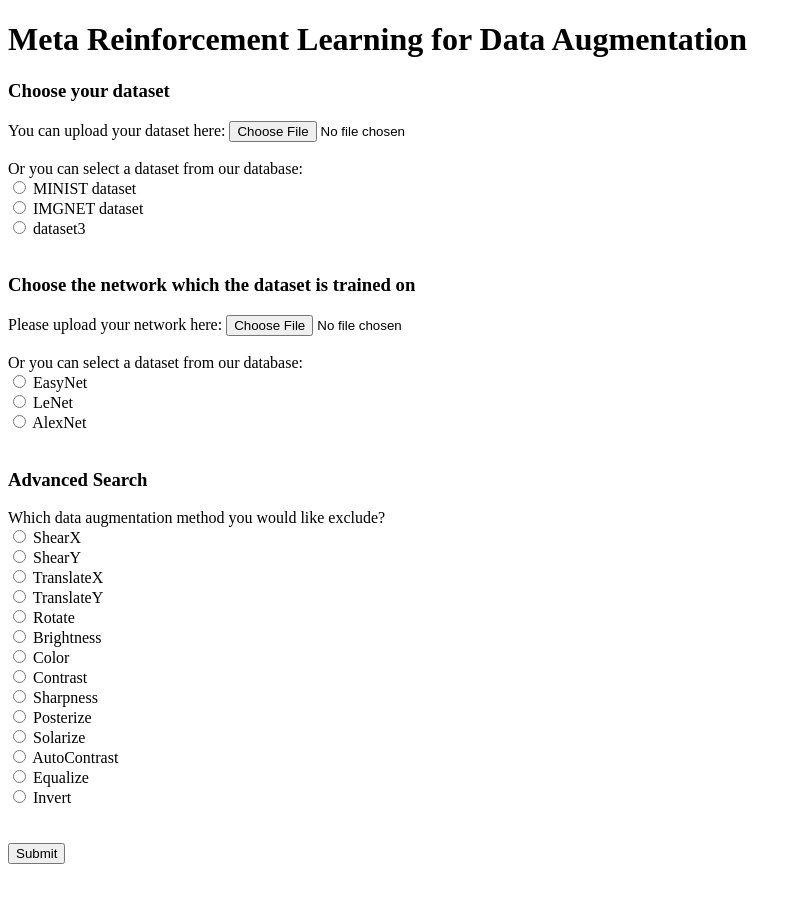
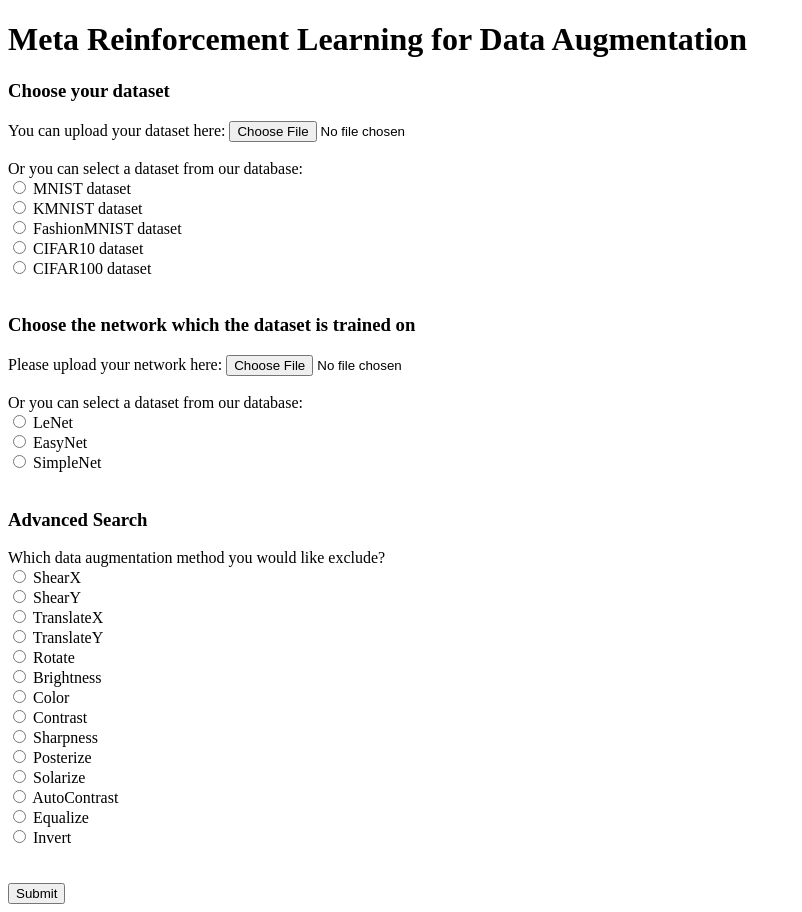
Before and after one commit to Sunjin000/auto-augmentation, a Flask app: page / in a window 1280 px wide. Shown: the whole page, without its empty margins (0-802 px from the left). Before the commit the page ends 864 px from the top, so only its background shows below. Run offline with Flask 2, Linux system fonts and the light colour scheme.

Commit message:
connect ds and childnetwork selection to flask

```diff
--- a/app.py
+++ b/app.py
@@ -1,12 +1,9 @@
 from flask import Flask
 from auto_augmentation import create_app
 import os
+
 app = create_app()
 port = int(os.environ.get("PORT", 5000))
 
-
-# if __name__ == '__main__':
-#     app.run(host='0.0.0.0',port=port)
-
 if __name__ == '__main__':
-    app.run(debug=True)
+    app.run(host='0.0.0.0',port=port)
--- a/auto_augmentation/templates/home.html
+++ b/auto_augmentation/templates/home.html
@@ -12,16 +12,24 @@
   <!-- dataset radio button -->
   Or you can select a dataset from our database: <br>
   <input type="radio" id="dataset1"
-    name="dataset_selection" value="MINIST">
-  <label for="dataset1">MINIST dataset</label><br>
+    name="dataset_selection" value="MNIST">
+  <label for="dataset1">MNIST dataset</label><br>
 
   <input type="radio" id="dataset2"
-    name="dataset_selection" value="IMGNET">
-  <label for="dataset2">IMGNET dataset</label><br>
+    name="dataset_selection" value="KMNIST">
+  <label for="dataset2">KMNIST dataset</label><br>
 
   <input type="radio" id="dataset3"
-  name="dataset_selection" value="dataset3">
-  <label for="dataset3">dataset3</label><br><br>
+    name="dataset_selection" value="FashionMNIST">
+  <label for="dataset3">FashionMNIST dataset</label><br>
+
+  <input type="radio" id="dataset4"
+  name="dataset_selection" value="CIFAR10">
+  <label for="dataset4">CIFAR10 dataset</label><br>
+
+  <input type="radio" id="dataset5"
+  name="dataset_selection" value="CIFAR100">
+  <label for="dataset5">CIFAR100 dataset</label><br><br>
 
 <!-- --------------------------------------------------------------- -->
 
@@ -35,16 +43,16 @@
   <!-- network selection -->
   Or you can select a dataset from our database: <br>
   <input type="radio" id="network1"
-    name="network_selection" value="EasyNet">
-  <label for="dataset1">EasyNet</label><br>
+    name="network_selection" value="LeNet">
+  <label for="network1">LeNet</label><br>
 
   <input type="radio" id="network2"
-    name="network_selection" value="LeNet">
-  <label for="dataset2">LeNet</label><br>
+  name="network_selection" value="EasyNet">
+  <label for="network2">EasyNet</label><br>
 
   <input type="radio" id="network3"
-  name="network_selection" value="AlexNet">
-  <label for="dataset3">AlexNet</label><br><br>
+  name="network_selection" value="SimpleNet">
+  <label for="network3">SimpleNet</label><br><br>
 
 
 
```
Also changed, not shown: auto_augmentation/progress.py (+42 -0 lines).
